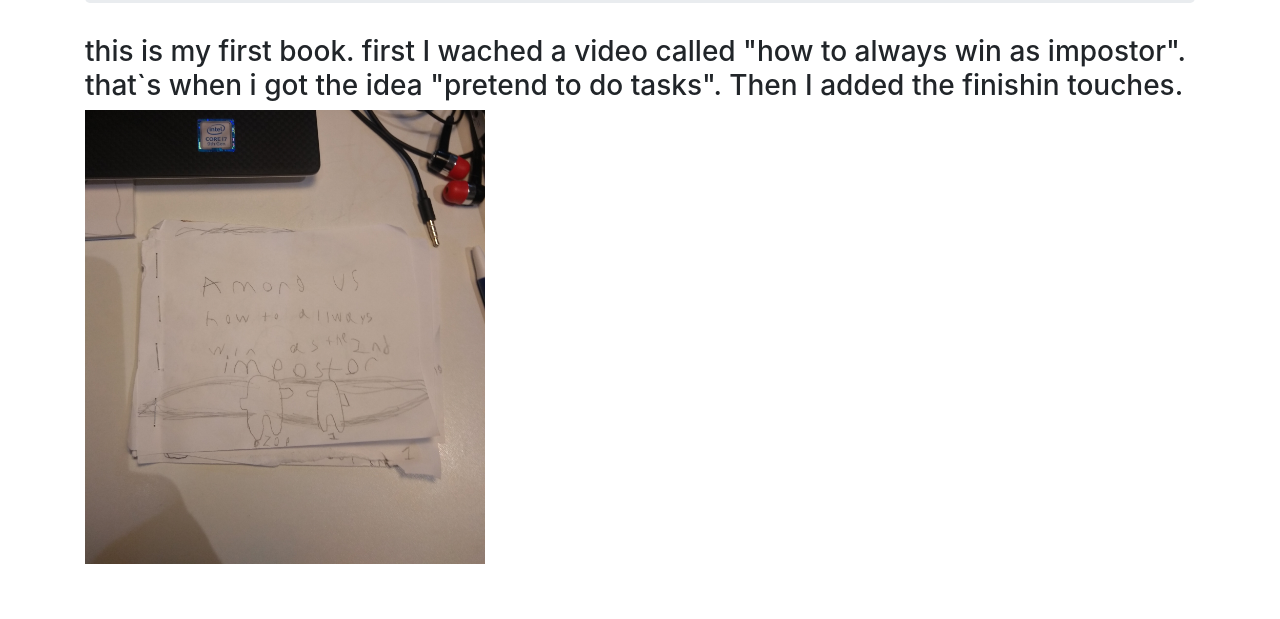
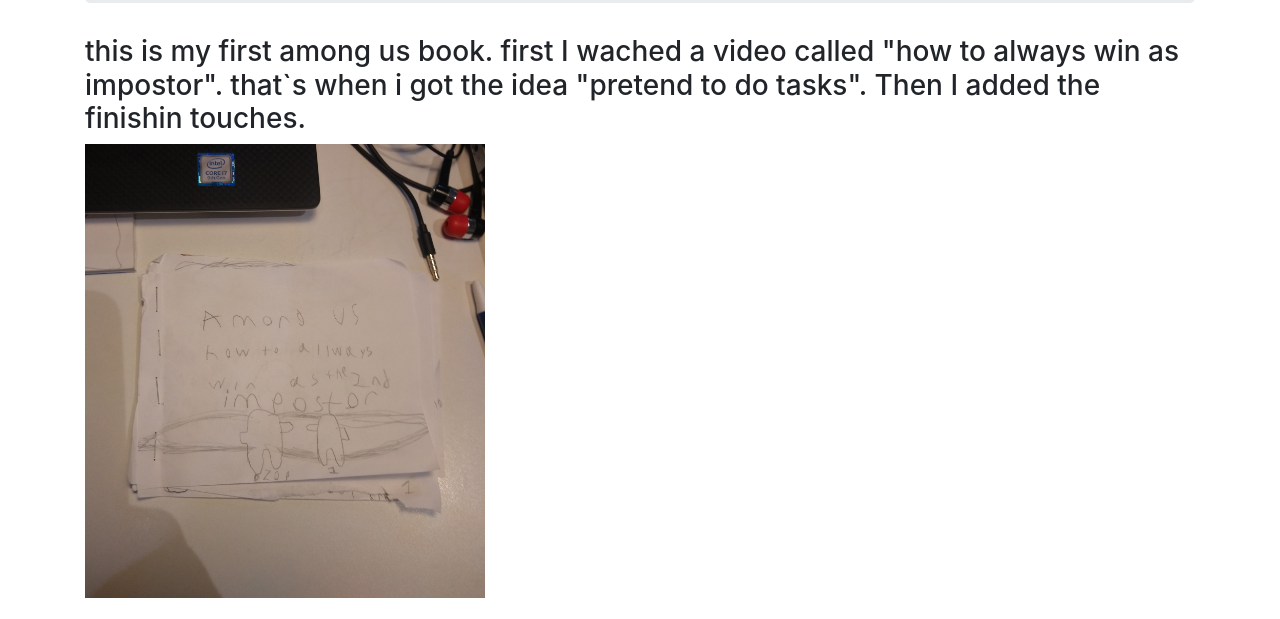
Before and after one commit to DanielSivyakov/AmongUsImposterComics_Books, a plain HTML site: page index.html in a window 1280 px wide. Shown: the part 181-800 px from the top of the page. Drawn offline with nearby package versions, Linux system fonts and the light colour scheme.

Commit message:
Update index.html

```diff
--- a/index.html
+++ b/index.html
@@ -16,7 +16,7 @@
         <div class="jumbotron">
             <h1>Hello! I am Daniel and I love video game Among Us!</h1>
         </div>
-        <h3>this is my first book. first I wached a video called "how to always win as impostor". that`s when i got the idea "pretend to do tasks". Then I added the finishin touches.</h3>
+        <h3>this is my first among us book. first I wached a video called "how to always win as impostor". that`s when i got the idea "pretend to do tasks". Then I added the finishin touches.</h3>
         <img src="pictures/IMG_20201105_200644428.jpg" alt="My Book" width="400" />
     </div>
 </body>
```
